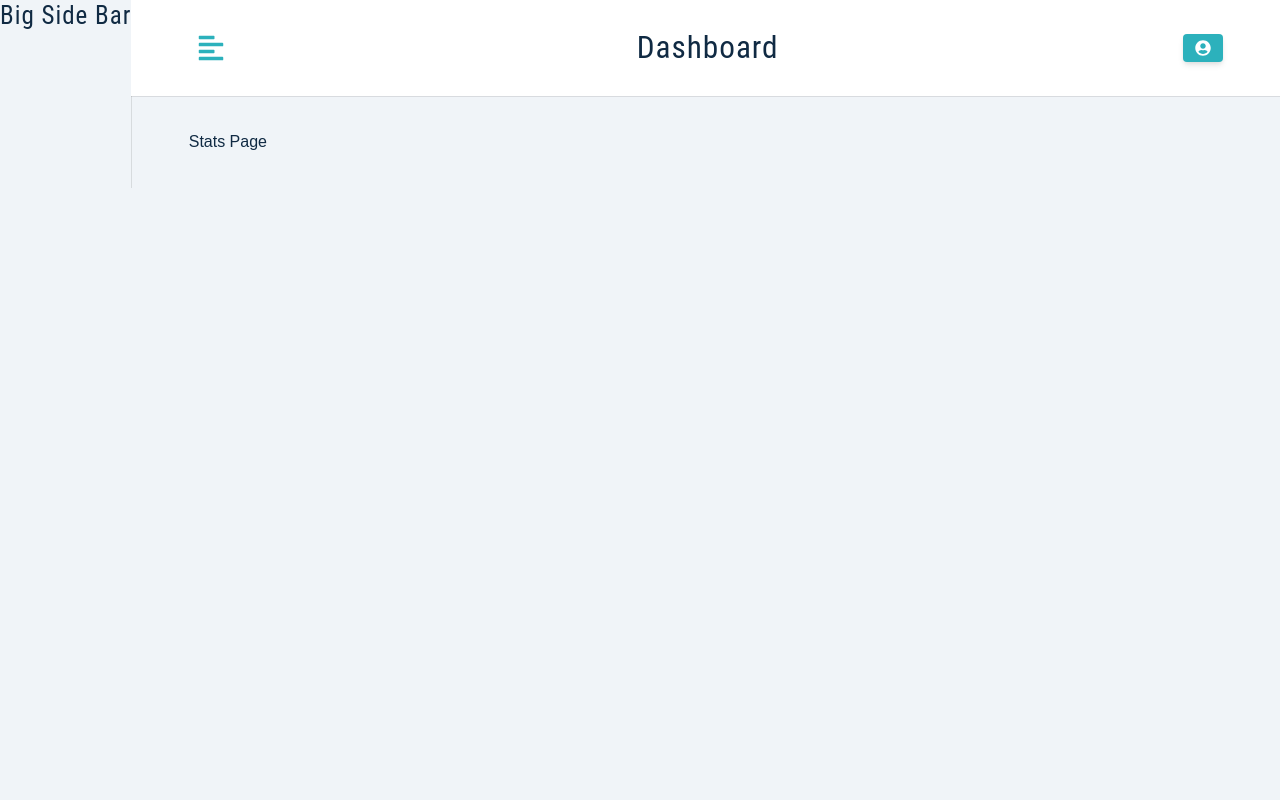
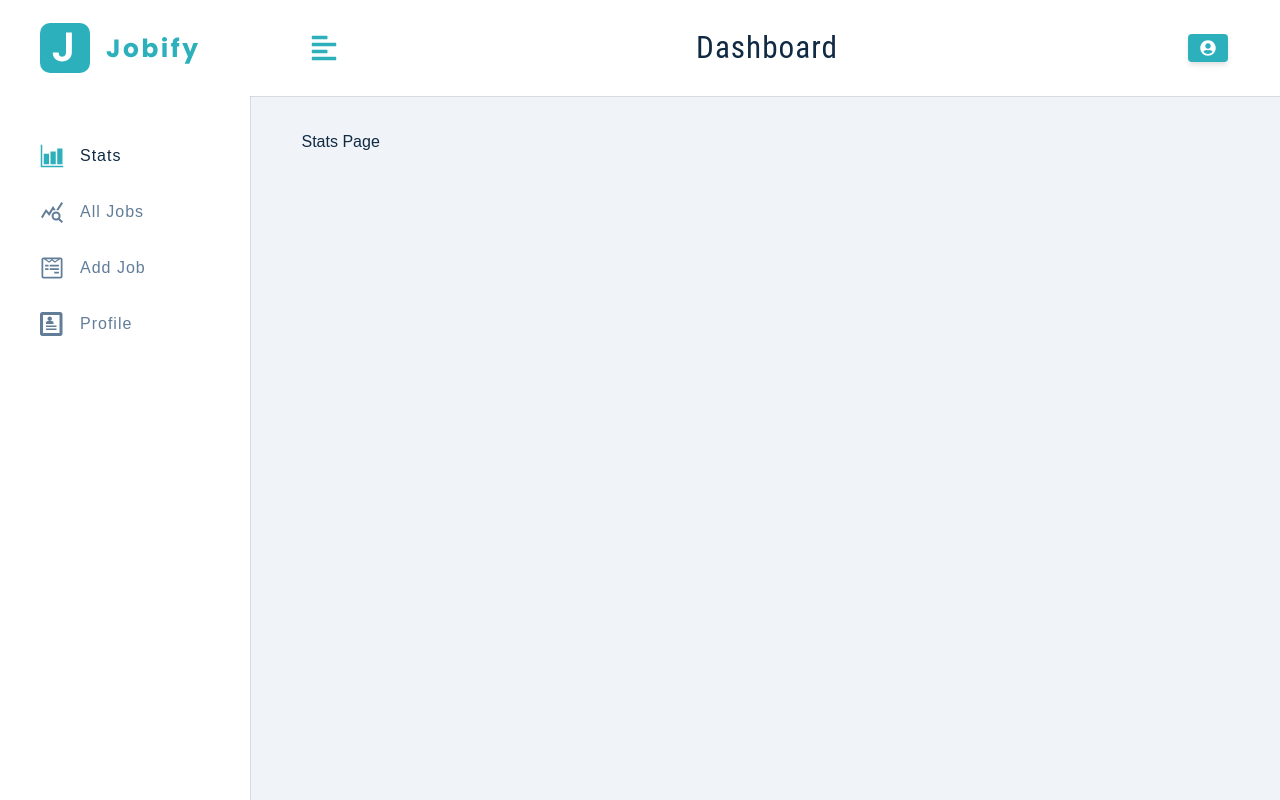
Before and after one commit to jgodi96/Jobify, a React (Create React App) app in the folder client/: page / in a window 1280 px wide. Built offline with nearby package versions, Linux system fonts and the light colour scheme; sample sign-in values are in the browser's storage.

Commit message:
big sidebar

```diff
--- a/client/src/components/BigSidebar.js
+++ b/client/src/components/BigSidebar.js
@@ -1,9 +1,22 @@
+import {useAppContext} from '../context/appContext'
+import NavLinks from './NavLinks'
+import Logo from '../components/Logo'
 import Wrapper from "../assets/wrappers/BigSidebar";
 
+
 const BigSidebar = () => {
+  const {showSidebar} = useAppContext()
   return (
+
+
     <Wrapper>
-      <h4>big side bar</h4>
+      <div className={showSidebar?'sidebar-container':'sidebar-container show-sidebar'}>
+      <div className="content">
+        <header><Logo/></header>
+        <NavLinks/>
+      </div>
+      </div>
+
     </Wrapper>
   );
 };
--- /dev/null
+++ b/client/src/components/NavLinks.js
@@ -0,0 +1,17 @@
+import React from 'react'
+import links from '../utils/links'
+import {NavLink} from 'react-router-dom'
+
+const NavLinks = ({toggleSidebar}) => {
+  return (
+    <div className="nav-links">{links.map((link)=>{
+        const {text,path,id,icon} = link
+        return <NavLink to={path} key={id} onClick = {toggleSidebar} className={({isActive})=>isActive ? 'nav-link active' : 'nav-link'}>
+          <span className="icon">{icon}</span>
+          {text}
+          </NavLink>
+      })}</div>
+  )
+}
+
+export default NavLinks
--- a/client/src/components/SmallSidebar.js
+++ b/client/src/components/SmallSidebar.js
@@ -1,8 +1,7 @@
 import Wrapper from '../assets/wrappers/SmallSidebar'
 import {FaTimes} from 'react-icons/fa'
 import {useAppContext} from '../context/appContext'
-import links from '../utils/links'
-import {NavLink} from 'react-router-dom'
+import NavLinks from './NavLinks'
 import Logo from './Logo'
 
 
@@ -19,13 +18,8 @@ const SmallSidebar = () => {
            <header>
              <Logo/>
            </header>
-           <div className="nav-links">{links.map((link)=>{
-             const {text,path,id,icon} = link
-             return <NavLink to={path} key={id} onClick = {toggleSidebar} className={({isActive})=>isActive ? 'nav-link active' : 'nav-link'}>
-               <span className="icon">{icon}</span>
-               {text}
-               </NavLink>
-           })}</div>
+           <NavLinks toggleSidebar = {toggleSidebar}/>
+
          </div>
           </div>
     </Wrapper>
```
